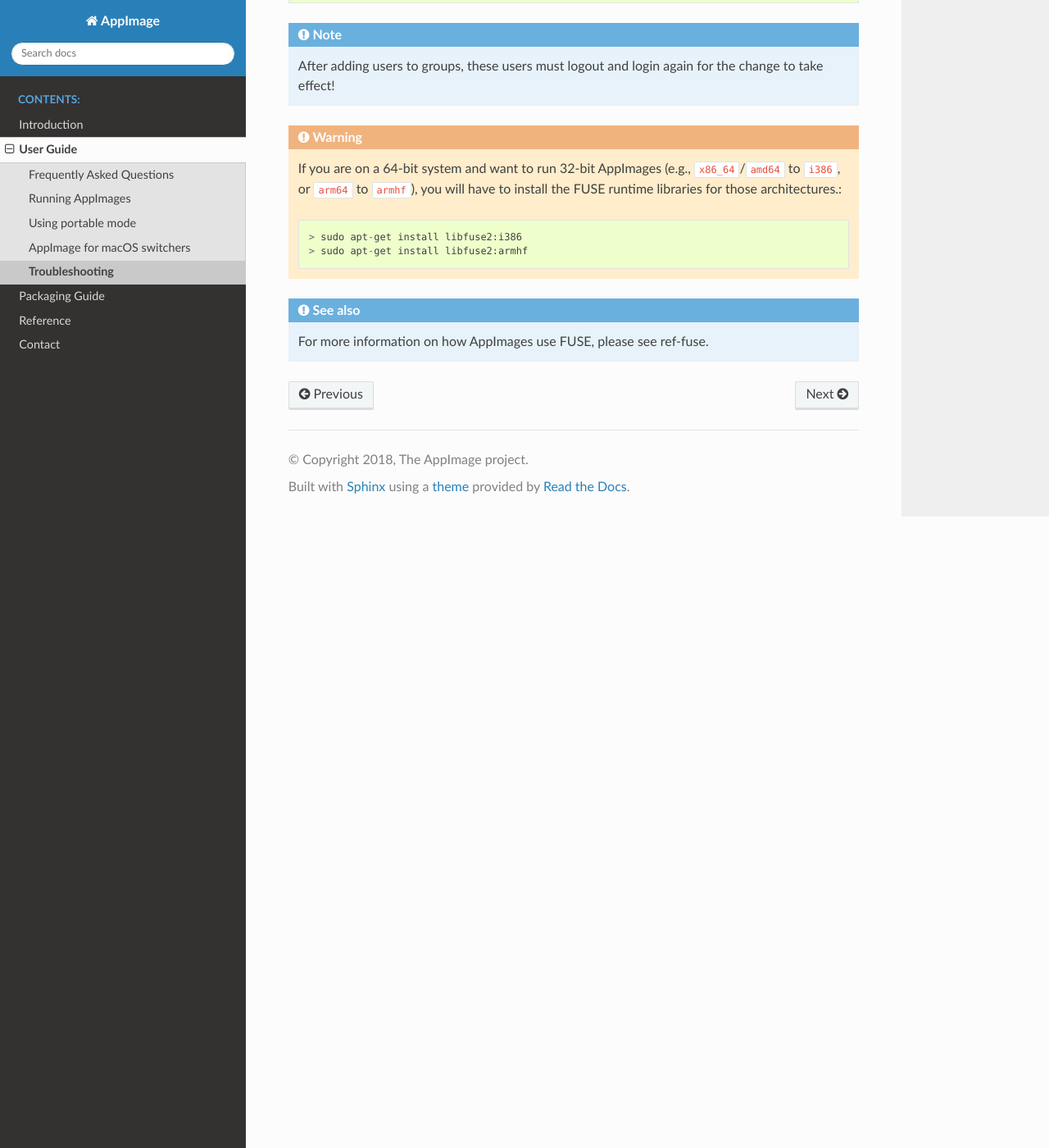
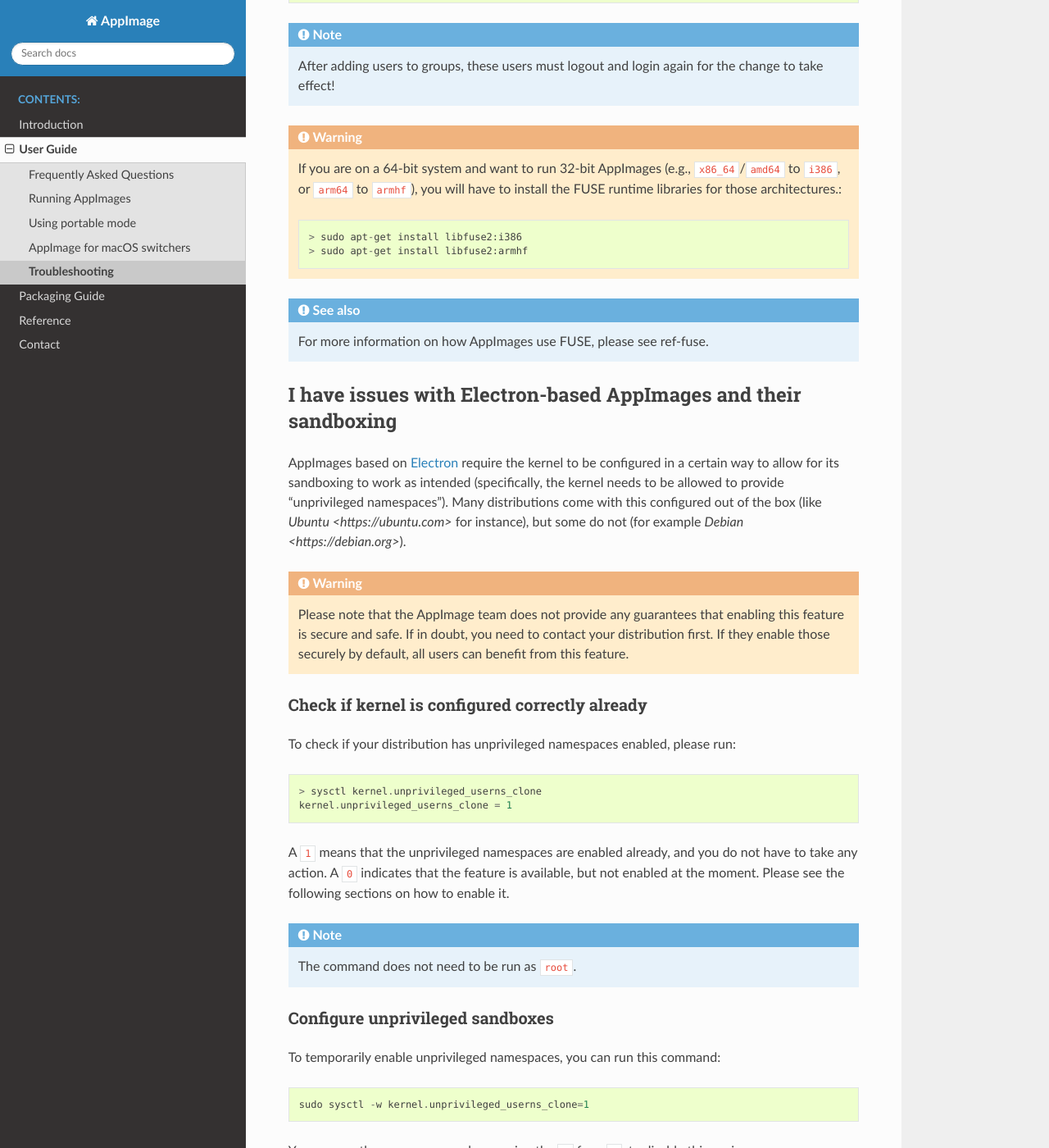
Before and after one commit to AppImage/docs.appimage.org, a Sphinx documentation site: the page built from source/user-guide/troubleshooting.rst, in a window 1280 px wide and 1400 px high, scrolled down 2507 px. Shown: the whole window at 82% size. Built offline with Sphinx 7.4.7 and the Read the Docs theme 2.0.0, drawn with Linux system fonts in a browser that asks for light colours; some of the changed text lies outside the part shown.

Commit message:
Add troubleshooting information on Electron sandboxing

```diff
--- a/source/user-guide/troubleshooting.rst
+++ b/source/user-guide/troubleshooting.rst
@@ -97,3 +97,60 @@
 
 .. seealso::
    For more information on how AppImages use FUSE, please see :ref:`ref-fuse`.
+
+
+
+.. _ref-troubleshooting-electron:
+
+I have issues with Electron-based AppImages and their sandboxing
+****************************************************
+
+AppImages based on `Electron <https://www.electron.build/>`_ require the kernel to be configured in a certain way to allow for its sandboxing to work as intended (specifically, the kernel needs to be allowed to provide "unprivileged namespaces"). Many distributions come with this configured out of the box (like `Ubuntu <https://ubuntu.com>` for instance), but some do not (for example `Debian <https://debian.org>`).
+
+.. warning::
+
+   Please note that the AppImage team does not provide any guarantees that enabling this feature is secure and safe. If in doubt, you need to contact your distribution first. If they enable those securely by default, all users can benefit from this feature.
+
+
+Check if kernel is configured correctly already
+###############################################
+
+To check if your distribution has unprivileged namespaces enabled, please run::
+
+   > sysctl kernel.unprivileged_userns_clone
+   kernel.unprivileged_userns_clone = 1
+
+A ``1`` means that the unprivileged namespaces are enabled already, and you do not have to take any action.
+A ``0`` indicates that the feature is available, but not enabled at the moment. Please see the following sections on how to enable it.
+
+.. note::
+
+   The command does not need to be run as ``root``.
+
+
+.. _ref-electron-sandboxing-configure-temporarily:
+
+Configure unprivileged sandboxes
+################################
+
+To temporarily enable unprivileged namespaces, you can run this command::
+
+   sudo sysctl -w kernel.unprivileged_userns_clone=1
+
+You can run the same command, swapping the ``1`` for a ``0``, to disable this again.
+
+
+To permanently enable the feature, it is recommended to create a new file in ``/etc/sysctl.d/``. For your convenience, we have prepared the following command which creates the file on the fly::
+
+   echo kernel.unprivileged_userns_clone = 1 | sudo tee /etc/sysctl.d/00-local-userns.conf
+
+.. note::
+
+   This command will take effect only on the next reboot. To change this on a running system, please refer to the :ref:`previous section <ref-electron-sandboxing-configure-temporarily>`.
+
+
+
+More information on unprivileged namespaces
+###########################################
+
+For more information on unprivileged namespaces, please see https://lwn.net/Articles/673597/.
```
